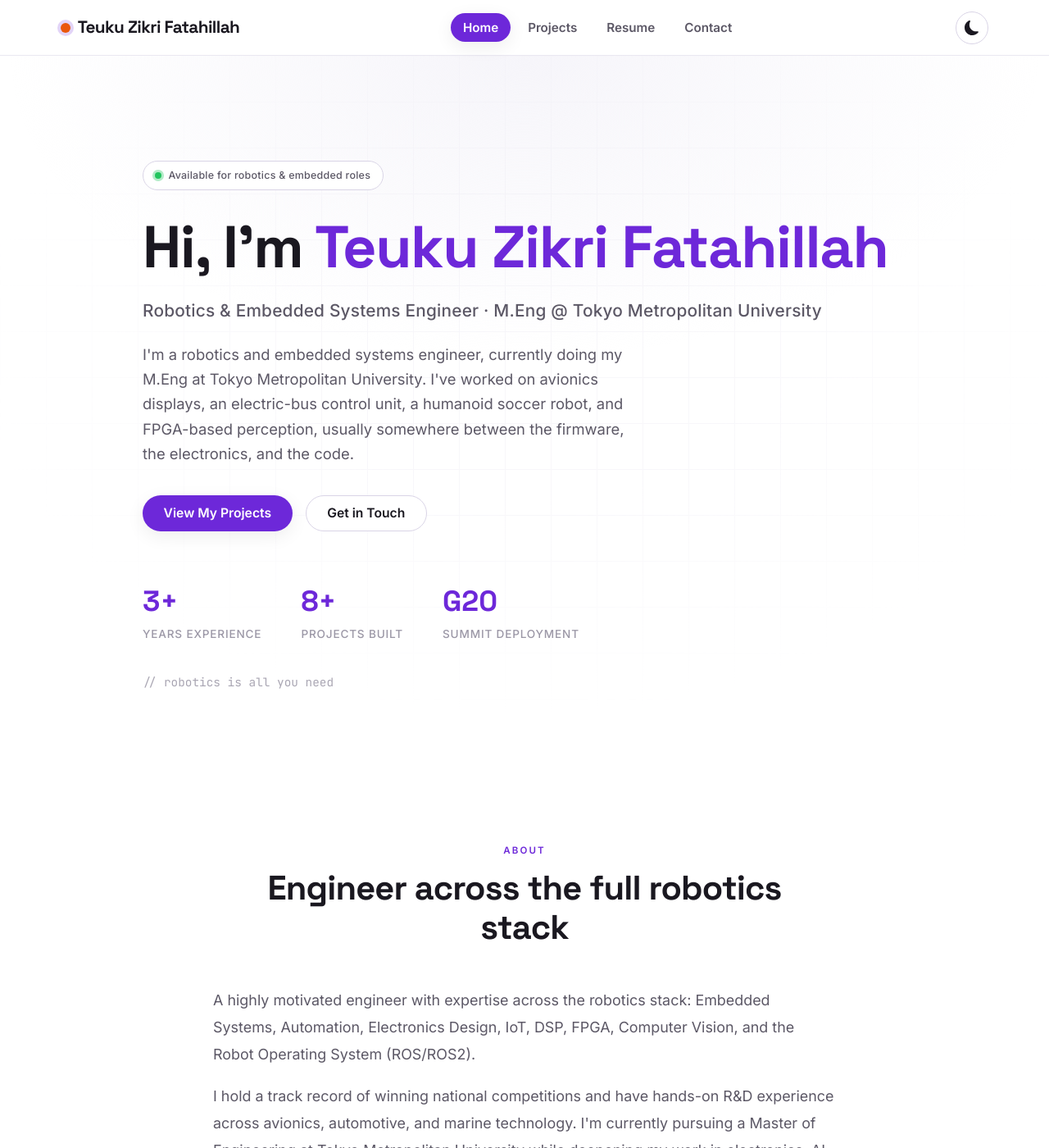
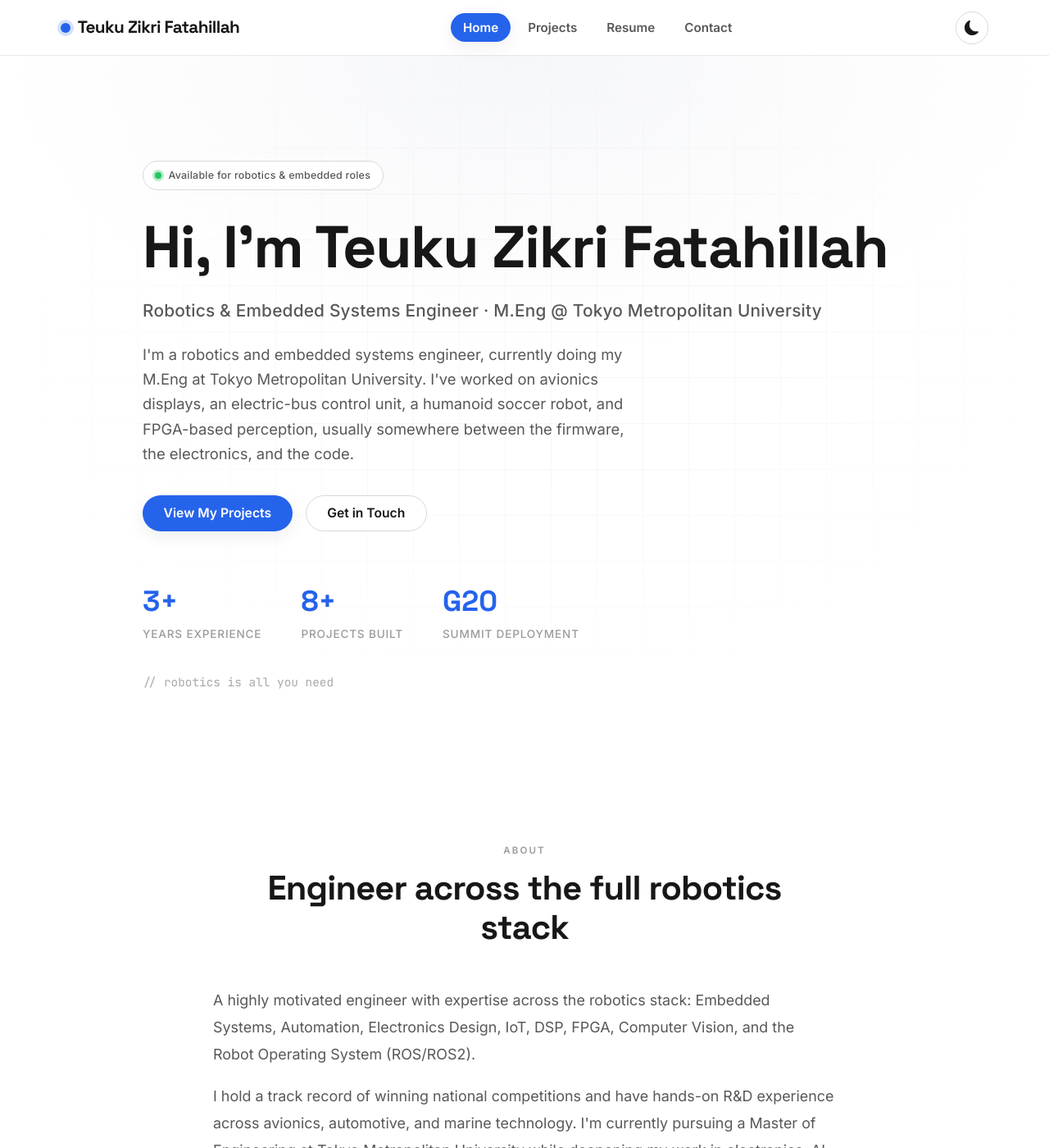
Before and after one commit to tzf230201/tzf230201.github.io, a Jekyll site: the page built from index.md, in a window 1280 px wide and 1400 px high. Shown: the whole window at 82% size. Built offline with Jekyll 4.4.1, drawn with Linux system fonts in a browser that asks for light colours.

Commit message:
Switch accent to a calm blue; reduce color for a cleaner studio look
Blue (#2563eb) single accent used sparingly (buttons, links, stats, edu
timeline); hero name and section labels go neutral. Timeline keeps the
color-coded categories. Neutral grays throughout.

Co-Authored-By: Claude Opus 4.8 <noreply@anthropic.com>

```diff
--- a/assets/css/style.css
+++ b/assets/css/style.css
@@ -6,31 +6,31 @@
 /* ---------- Design Tokens ---------- */
 :root {
     /* Functional accent palette (solid colors, no gradients) */
-    --c-violet: #6d28d9;
-    --c-indigo: #4f46e5;
+    --c-violet: #2563eb;
+    --c-indigo: #2563eb;
     --c-pink: #db2777;
     --c-orange: #ea580c;
     --c-amber: #d97706;
     --c-cyan: #0891b2;
 
-    /* Solid brand fills (flat backgrounds and text clips, no gradients) */
-    --gradient-brand: #6d28d9;
-    --gradient-warm: #ea580c;
-    --gradient-cool: #6d28d9;
-
-    /* Light theme — clean white canvas with a violet accent */
-    --primary: #6d28d9;
-    --primary-dark: #5b21b6;
-    --accent: #6d28d9;
-    --text: #1a1820;
-    --text-soft: #5c5866;
-    --text-faint: #9b97a6;
+    /* Single solid blue accent (used sparingly) */
+    --gradient-brand: #2563eb;
+    --gradient-warm: #2563eb;
+    --gradient-cool: #2563eb;
+
+    /* Light theme — clean white canvas, calm blue accent */
+    --primary: #2563eb;
+    --primary-dark: #1d4ed8;
+    --accent: #2563eb;
+    --text: #171717;
+    --text-soft: #585858;
+    --text-faint: #9b9b9b;
     --bg: #ffffff;
-    --bg-alt: #f6f5fa;
-    --bg-tint: #fbfafd;
+    --bg-alt: #f6f7f9;
+    --bg-tint: #fbfcfd;
     --surface: #ffffff;
-    --border: #eae8f1;
-    --border-strong: #d9d4e6;
+    --border: #e8e9ec;
+    --border-strong: #d6d8dd;
 
     --shadow-sm: 0 1px 2px rgba(0, 0, 0, 0.04);
     --shadow: 0 6px 22px rgba(0, 0, 0, 0.06);
@@ -51,28 +51,28 @@
 }
 
 [data-theme="dark"] {
-    --c-violet: #a78bfa;
+    --c-violet: #60a5fa;
     --c-pink: #f472b6;
     --c-orange: #fb923c;
     --c-amber: #fbbf24;
     --c-cyan: #22d3ee;
 
-    --gradient-brand: #a78bfa;
-    --gradient-warm: #fb923c;
-    --gradient-cool: #a78bfa;
-
-    --primary: #a78bfa;
-    --primary-dark: #c4b5fd;
-    --accent: #a78bfa;
-    --text: #f1eff7;
-    --text-soft: #aaa6b8;
-    --text-faint: #716d7e;
-    --bg: #0e0d12;
-    --bg-alt: #17151e;
-    --bg-tint: #131119;
-    --surface: #17151e;
-    --border: #2a2734;
-    --border-strong: #3a3648;
+    --gradient-brand: #60a5fa;
+    --gradient-warm: #60a5fa;
+    --gradient-cool: #60a5fa;
+
+    --primary: #60a5fa;
+    --primary-dark: #93c5fd;
+    --accent: #60a5fa;
+    --text: #ededee;
+    --text-soft: #a6a6ab;
+    --text-faint: #6e6e75;
+    --bg: #0d0e10;
+    --bg-alt: #16181c;
+    --bg-tint: #121316;
+    --surface: #16181c;
+    --border: #272a30;
+    --border-strong: #383b43;
 
     --shadow-sm: 0 1px 2px rgba(0, 0, 0, 0.4);
     --shadow: 0 6px 22px rgba(0, 0, 0, 0.5);
@@ -369,10 +369,7 @@ h1, h2, h3, h4 {
 }
 
 .hero-title .highlight {
-    background: var(--gradient-brand);
-    -webkit-background-clip: text;
-    background-clip: text;
-    -webkit-text-fill-color: transparent;
+    color: var(--text);
 }
 
 .hero-subtitle {
@@ -499,7 +496,7 @@ h1, h2, h3, h4 {
     font-weight: 600;
     letter-spacing: 0.18em;
     text-transform: uppercase;
-    color: var(--primary);
+    color: var(--text-faint);
     margin-bottom: 0.75rem;
     display: block;
 }
```
